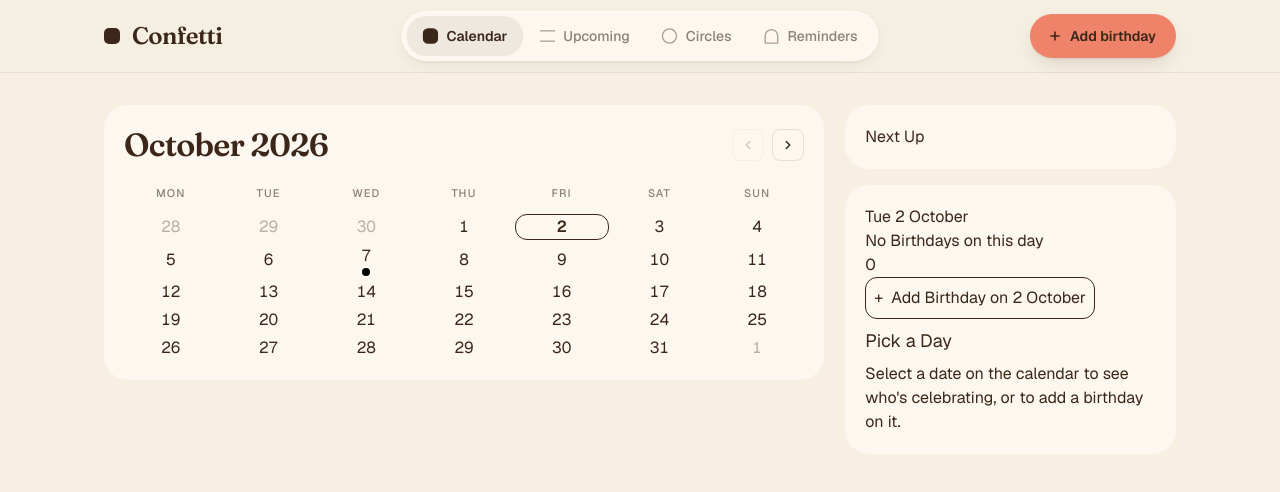
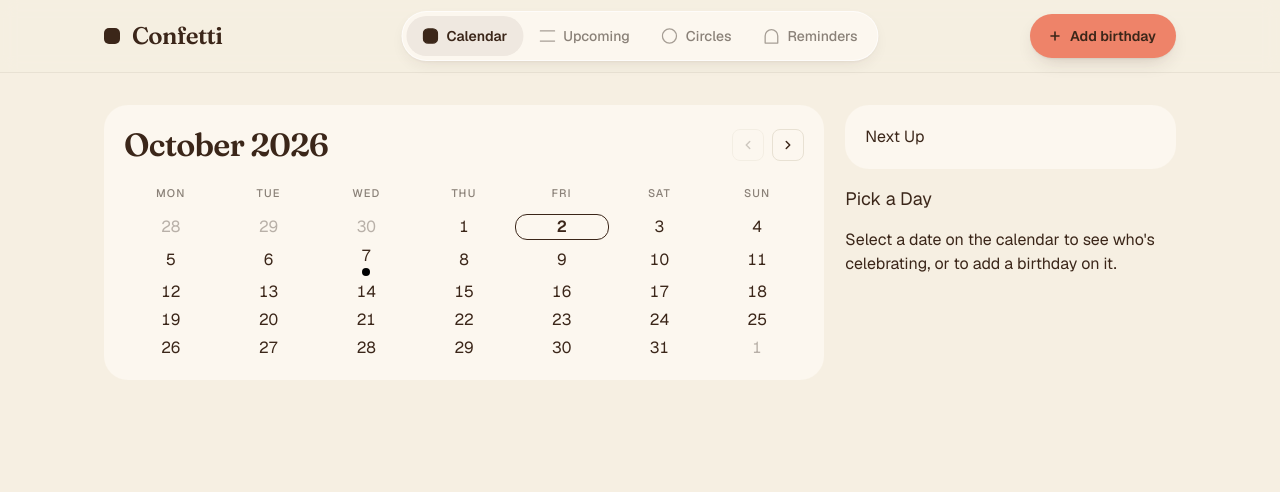
Before and after one commit to Dbrowne14/Confetti, a Next.js app: page / in a window 1280 px wide. Shown: the top 492 px of the page. Built offline with nearby package versions, Linux system fonts and the light colour scheme.

Commit message:
Adding selection logic

```diff
--- a/app/page.tsx
+++ b/app/page.tsx
@@ -1,14 +1,17 @@
+'use client'
 import CalendarMain from "@/components/calendar/CalendarMain";
 import CalendarSide from "@/components/calendar/CalendarSide";
+import { useState } from "react";
 
 export default function Home() {
+    const [selected, setSelected] =useState<Date | null>(null)
   return (
     <main className="mx-auto w-full max-w-280 px-4 py-6 sm:px-6 lg:py-8">
       {/* Two-column grid on desktop: the second column is intentionally left
           empty to reserve space for the upcoming sidebar (Next up / Pick a day). */}
       <div className="grid grid-cols-1 gap-20 lg:grid-cols-[minmax(0,2fr)_minmax(0,1fr)]">
-        <CalendarMain/>
-        <CalendarSide/>
+        <CalendarMain setSelected={setSelected}/>
+        <CalendarSide selected={selected}/>
       </div>
     </main>
   );
--- a/components/calendar/CalendarDay.tsx
+++ b/components/calendar/CalendarDay.tsx
@@ -1,33 +1,39 @@
+import { SetStateAction } from "react";
 import { getBirthdaysForDate } from "./calendarUtils";
 
 type CalendarDayProps = {
+  date: Date;
   dayDate: number;
   isToday: boolean;
   isCurrentMonth: boolean;
   month: number;
+  setSelectedDay: React.Dispatch<SetStateAction<Date | null>>;
 };
 
 import { people } from "@/data/people";
 
 const CalendarDay = ({
+  date,
   dayDate,
   isToday,
   isCurrentMonth,
   month,
+  setSelectedDay,
 }: CalendarDayProps) => {
-  const birthdays = getBirthdaysForDate(people, dayDate, month)
+  const birthdays = getBirthdaysForDate(people, dayDate, month);
   console.log(birthdays);
   return (
     <div
       className={`flex flex-col items-center justify-center rounded-xl text-sm tabular-nums sm:text-base ${
         isToday ? "border-[1.5px] border-confetti-ink font-semibold" : ""
       } ${isCurrentMonth ? "text-confetti-ink" : "text-confetti-muted/60"}`}
+      onClick={() => setSelectedDay(date)}
     >
       <span>{dayDate}</span>
       <div className="flex gap-1">
         {" "}
-        {birthdays.length > 0 &&
-          birthdays.map((birthday, index) => {
+        {birthdays?.length > 0 &&
+          birthdays?.map((birthday, index) => {
             return (
               <div
                 className="size-2 rounded-full"
--- a/components/calendar/CalendarMain.tsx
+++ b/components/calendar/CalendarMain.tsx
@@ -1,10 +1,10 @@
 "use client";
-import { useState } from "react";
+import { SetStateAction, useState } from "react";
 import ArrowButton from "@/components/ui/ArrowButton";
 import CalendarDay from "./CalendarDay";
 import { getCalendarWeeks, months, weekdays } from "./calendarUtils";
 
-const CalendarMain = () => {
+const CalendarMain = ({setSelected}:{setSelected:React.Dispatch<SetStateAction<Date|null>>}) => {
   const date = new Date();
 
   const year = date.getFullYear();
@@ -13,6 +13,7 @@ const CalendarMain = () => {
 
   const [currentMonth, setCurrentMonth] = useState(month);
   const [currentYear, setCurrentYear] = useState(year);
+
 
   const maxDate = new Date(date.getFullYear(), date.getMonth() + 12, 1);
 
@@ -96,10 +97,12 @@ const CalendarMain = () => {
               return (
                 <CalendarDay
                   key={dayIndex}
+                  date={date}
                   dayDate={dayDate}
                   isToday={isToday}
                   month={dateMonth}
                   isCurrentMonth={isCurrentMonth}
+                  setSelectedDay={setSelected}
                 />
               );
             })}
--- a/components/calendar/CalendarSide.tsx
+++ b/components/calendar/CalendarSide.tsx
@@ -1,12 +1,11 @@
 import PickDay from "./PickDay";
 import { people } from "@/data/people";
 
-export const CalendarSide = () => {
-const date = new Date()
+export const CalendarSide = ({ selected }: { selected: Date | null }) => {
   return (
     <div className="flex flex-col gap-4">
       <div className="rounded-3xl bg-confetti-surface p-4 sm:p-5">Next Up</div>
-      <PickDay cellDate={date} people={people}/>
+      <PickDay people={people} selectedDay={selected} />
     </div>
   );
 };
--- a/components/calendar/PickDay.tsx
+++ b/components/calendar/PickDay.tsx
@@ -3,27 +3,28 @@ import type { People } from "@/data/people";
 import { getBirthdaysForDate, months, weekdays } from "./calendarUtils";
 
 const PickDay = ({
-  cellDate,
+  selectedDay,
   people,
 }: {
-  cellDate: Date;
   people: People[];
+  selectedDay: Date | null;
 }) => {
-  const month = cellDate.getMonth();
-  const date = cellDate.getDate();
-  const day = cellDate.getDate();
+  if (!selectedDay) {
+    return <NotSelected />;
+  }
+  const month = selectedDay.getMonth();
+  const date = selectedDay.getDate();
+  const day = selectedDay.getDay();
   console.log(day);
-  const birthdays = getBirthdaysForDate(people, date, month);
 
   return (
     <div className="rounded-3xl flex flex-col gap-2 bg-confetti-surface p-4 sm:p-5">
       <AddBirthdayUI month={month} day={day} date={date} people={people} />
-      <FirstLoadUI />
     </div>
   );
 };
 
-const FirstLoadUI = () => {
+const NotSelected = () => {
   return (
     <>
       {" "}
@@ -50,9 +51,10 @@ const AddBirthdayUI = ({
   const birthdays = getBirthdaysForDate(people, date, month);
   const birthdayDate = birthdays.length;
   //need to add in logic to decide which UI to show depending on what is selected
+  console.log(day);
   return (
     <div>
-      <div>{`${weekdays[day - 1]} ${date} ${months[month]}`}</div>
+      <div>{`${weekdays[(day + 7 - 1) % 7]} ${date} ${months[month]}`}</div>
       <div>
         {birthdayDate || "No"} Birthday{birthdayDate !== 1 && "s"} on this day
       </div>
@@ -65,8 +67,13 @@ const AddBirthdayUI = ({
                 <span>{birthday.birthDay}</span>
               </div>
               <div className="flex flex-col">
-                <div>{birthday.firstName} {birthday.surname}</div>
-                <div><span>{birthday.circle.name}</span><span>Turns {birthday.birthYear}</span></div>
+                <div>
+                  {birthday.firstName} {birthday.surname}
+                </div>
+                <div>
+                  <span>{birthday.circle.name}</span>
+                  <span>Turns {birthday.birthYear}</span>
+                </div>
               </div>
             </div>
           );
```
